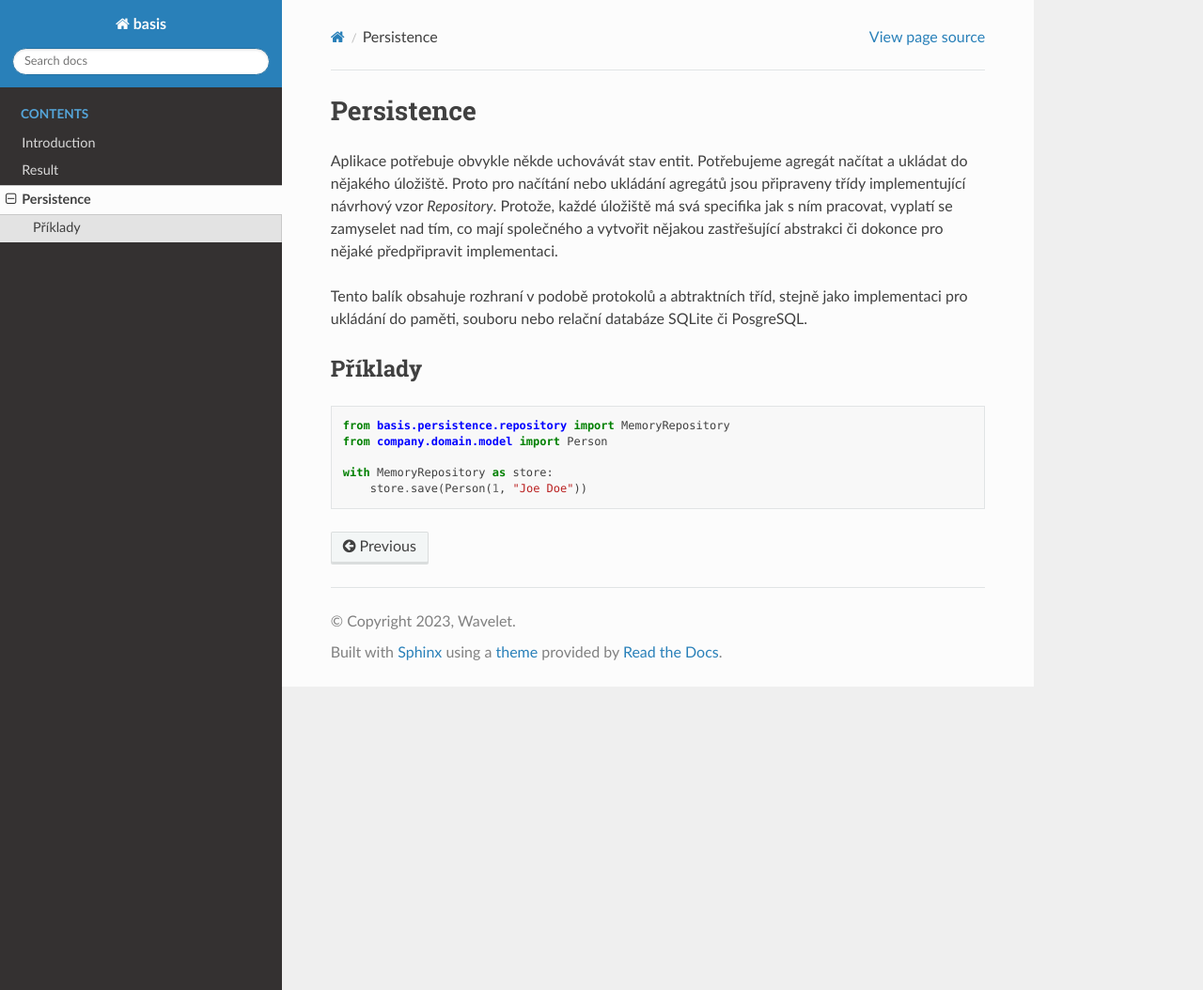
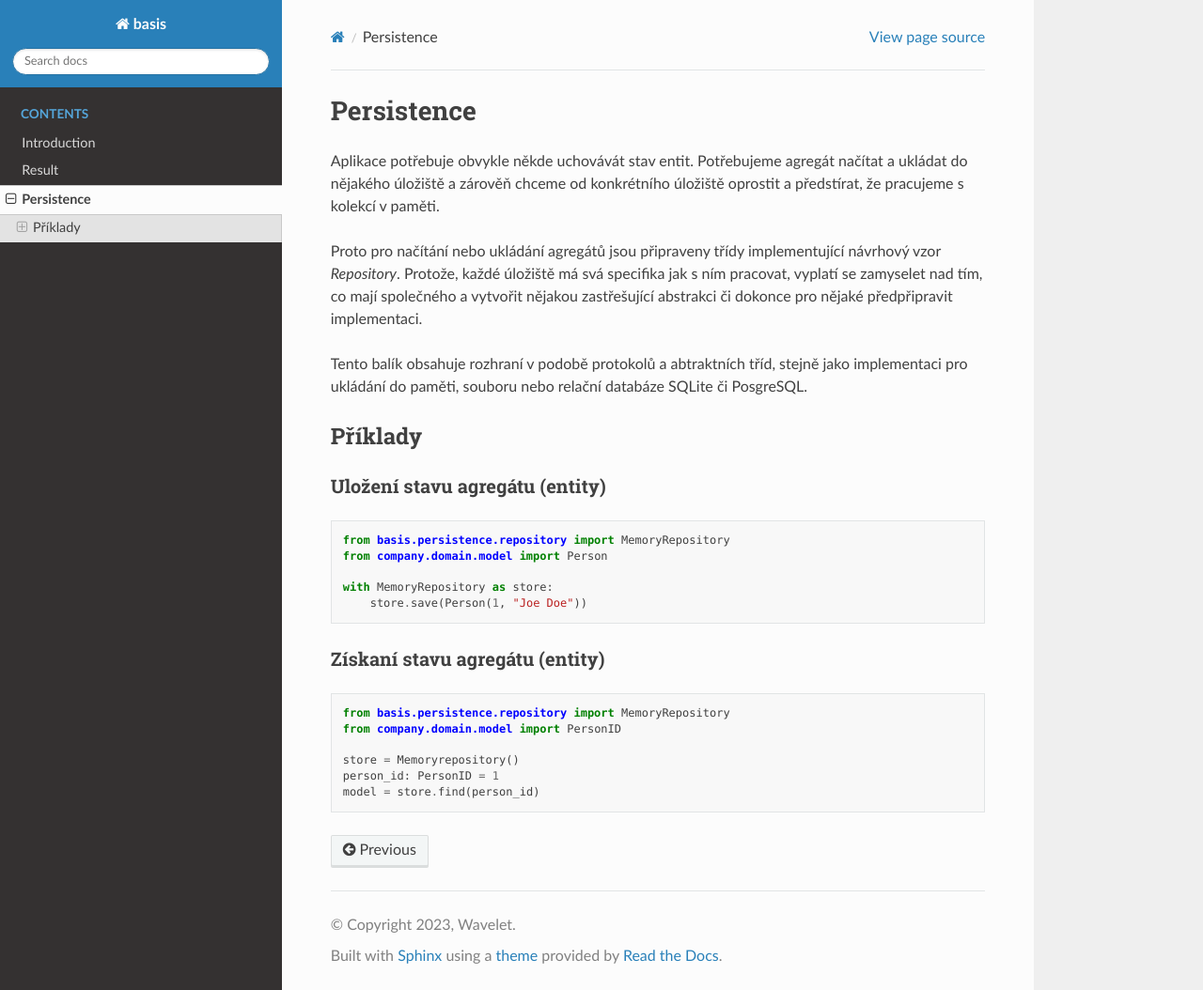
Before and after one commit to wavelet-space/basis, a Sphinx documentation site: the page built from docs/source/persistence.md, in a window 1280 px wide and 1054 px high. Shown: the whole window at 94% size. Built offline with Sphinx 7.4.7 and the Read the Docs theme 2.0.0, drawn with Linux system fonts in a browser that asks for light colours.

Commit message:
Update documentation

````diff
--- a/docs/source/persistence.md
+++ b/docs/source/persistence.md
@@ -1,10 +1,14 @@
 # Persistence
 
-Aplikace potřebuje obvykle někde uchovávát stav entit. Potřebujeme agregát načítat a ukládat do nějakého úložiště. Proto pro načítání nebo ukládání agregátů jsou připraveny třídy implementující návrhový vzor *Repository*. Protože, každé úložiště má svá specifika jak s ním pracovat, vyplatí se zamyselet nad tím, co mají společného a vytvořit nějakou zastřešující abstrakci či dokonce pro nějaké předpřipravit implementaci.
+Aplikace potřebuje obvykle někde uchovávát stav entit. Potřebujeme agregát načítat a ukládat do nějakého úložiště a zárověň chceme od konkrétního úložiště oprostit a předstírat, že pracujeme s kolekcí v paměti.
+
+Proto pro načítání nebo ukládání agregátů jsou připraveny třídy implementující návrhový vzor *Repository*. Protože, každé úložiště má svá specifika jak s ním pracovat, vyplatí se zamyselet nad tím, co mají společného a vytvořit nějakou zastřešující abstrakci či dokonce pro nějaké předpřipravit implementaci.
 
 Tento balík obsahuje rozhraní v podobě protokolů a abtraktních tříd, stejně jako implementaci pro ukládání do paměti, souboru nebo relační databáze SQLite či PosgreSQL.
 
 ## Příklady
+
+### Uložení stavu agregátu (entity)
 
 ```python
 from basis.persistence.repository import MemoryRepository
@@ -13,3 +17,14 @@ from company.domain.model import Person
 with MemoryRepository as store:
     store.save(Person(1, "Joe Doe"))
 ```
+
+### Získaní stavu agregátu (entity)
+
+```python
+from basis.persistence.repository import MemoryRepository
+from company.domain.model import PersonID
+
+store = Memoryrepository()
+person_id: PersonID = 1
+model = store.find(person_id)
+```
````
Also changed, not shown: docs/source/introduction.md (+1 -1 lines), 1 other file.
